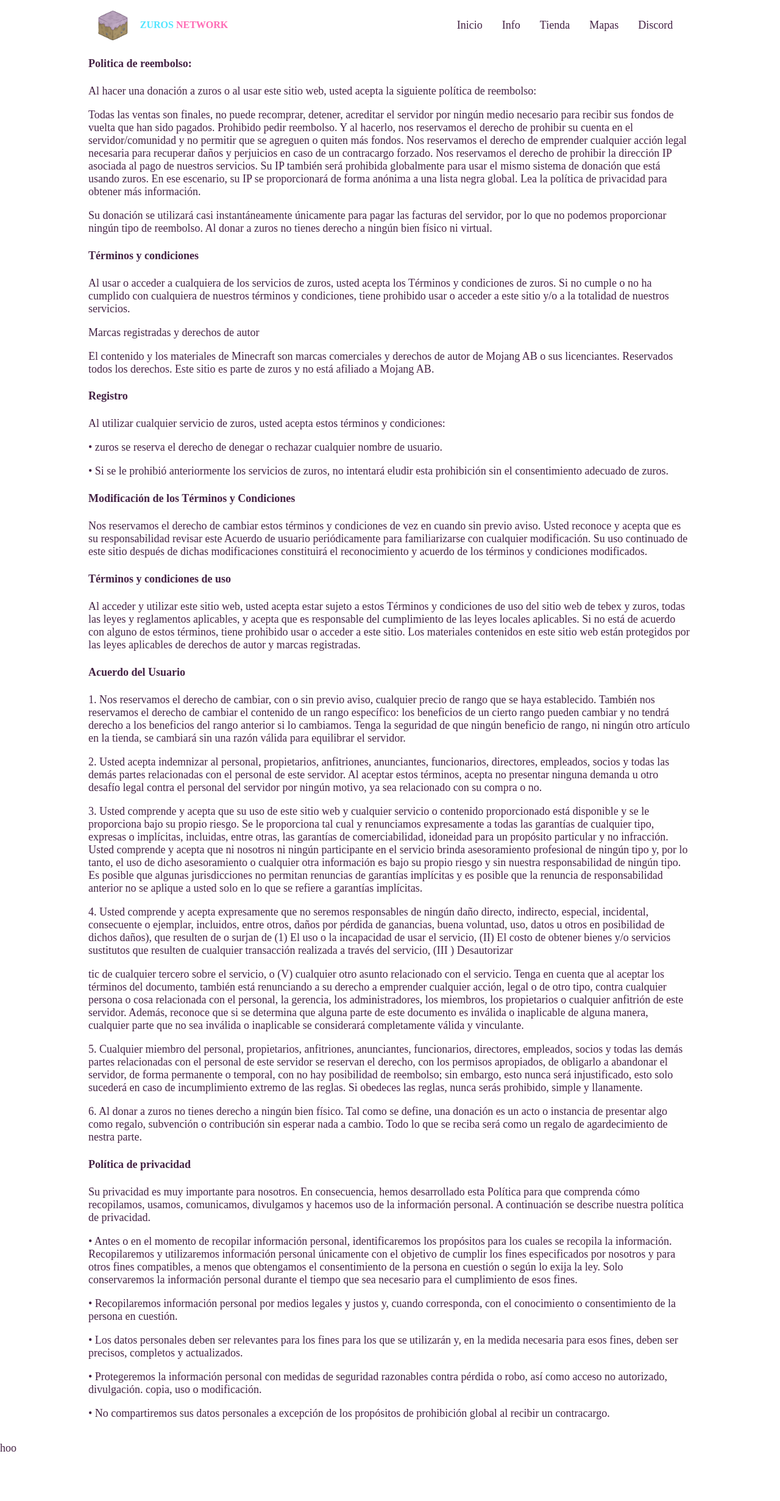
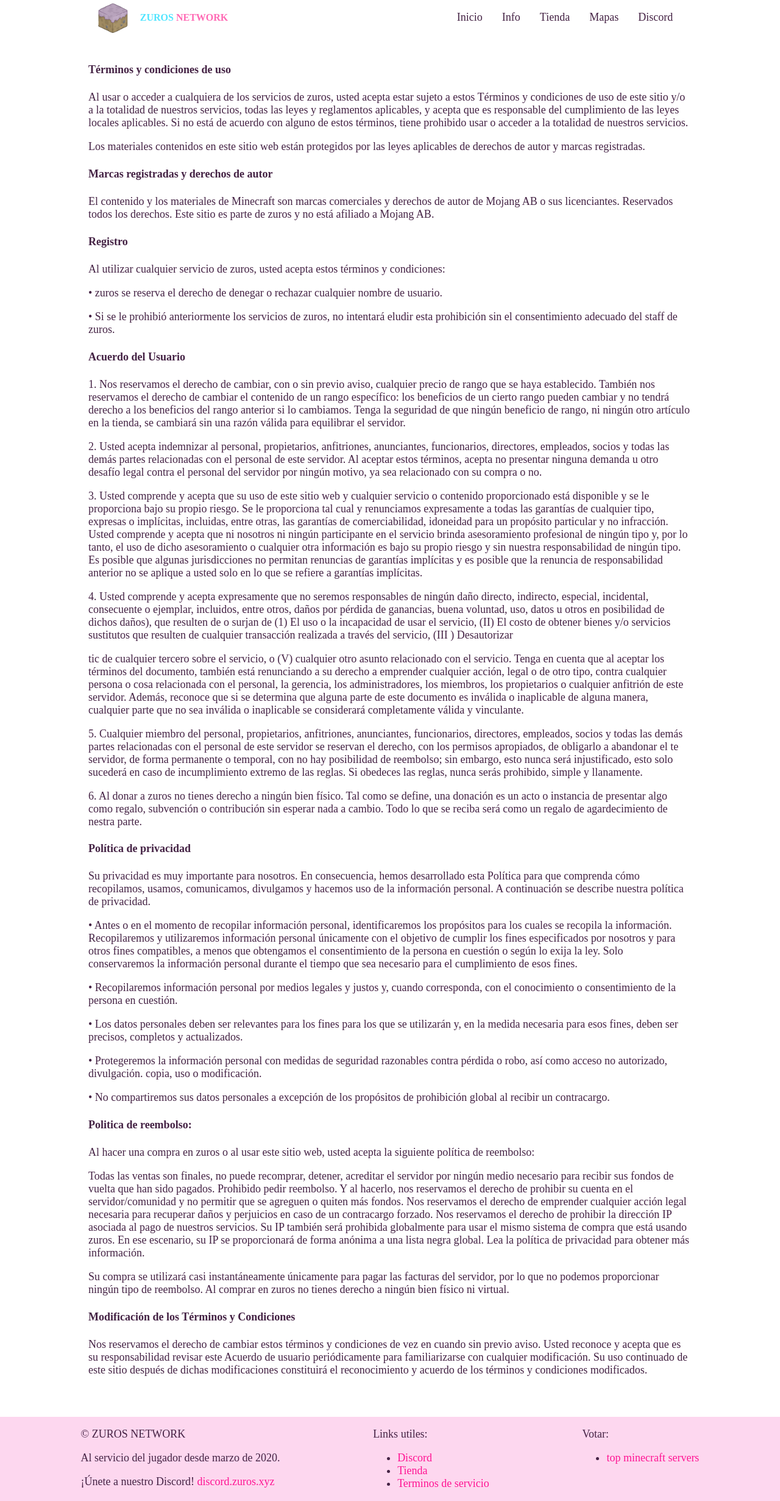
Before and after one commit to ZUROS-NETWORK/zuros-web, a React (Vite) app in the folder frontend/: page /legal-terms in a window 1280 px wide. Shown: the whole page at 61% size. Before the commit the page ends 2385 px from the top, so only its background shows below. Built offline with nearby package versions, Linux system fonts and the light colour scheme.

Commit message:
Modificatstyle improvementsion styles

```diff
--- a/frontend/src/App/App.css
+++ b/frontend/src/App/App.css
@@ -10,4 +10,9 @@ body, #root{
   height: 100vh;
   font-family: Quicksand;
   font-size: large;
+  flex: 1;
 }
+a {
+  text-decoration: none;
+  color:deeppink;
+}
--- a/frontend/src/App/App.jsx
+++ b/frontend/src/App/App.jsx
@@ -1,6 +1,6 @@
 import "./App.css";
 import { Routes, Route } from "react-router-dom";
-import Home from "../pages/Home";
+import { Home } from "../pages/Home";
 import Info from "../pages/Info";
 import Maps from "../pages/Maps";
 import Error404 from "../components/Error/Error404";
--- /dev/null
+++ b/frontend/src/components/Footer/Footer.css
@@ -0,0 +1,7 @@
+footer {
+display: flex;
+gap: 20px;
+justify-content: space-evenly;
+background-color: rgb(253, 215, 239);
+flex-shrink: 0;
+}
--- /dev/null
+++ b/frontend/src/components/Footer/Footer.jsx
@@ -0,0 +1,41 @@
+import "./Footer.css";
+
+export const Footer = () => {
+  return (
+    <footer>
+      <div className="footer">
+        <p>&copy; ZUROS NETWORK</p>
+        Al servicio del jugador desde marzo de 2020.
+        <p>
+          ¡Únete a nuestro Discord!{" "}
+          <a href="https://discord.zuros.xyz/">discord.zuros.xyz</a>
+        </p>
+      </div>
+
+      <div className="footer">
+        <p>Links utiles: </p>
+        <ul>
+          <li>
+            <a href="https://discord.zuros.xyz">Discord</a>
+          </li>
+          <li>
+            <a href="https://zuros.tebex.io/category/donar">Tienda</a>
+          </li>
+          <li>
+            <a href="/legal-terms">Terminos de servicio</a>
+          </li>
+        </ul>
+      </div>
+      <div className="footer">
+        <p>Votar: </p>
+        <ul>
+          <li>
+            <a href="https://topminecraftservers.org/server/23559">
+              top minecraft servers
+            </a>
+          </li>
+        </ul>
+      </div>
+    </footer>
+  );
+};
--- a/frontend/src/components/Layout/Layout.css
+++ b/frontend/src/components/Layout/Layout.css
@@ -3,7 +3,8 @@ main {
     margin: 0 auto;
     flex-direction: column;
     align-items: center;
-    justify-content: center;
     max-width: 990px;
-    gap: 10px;
+    padding: 3rem;
+    padding-top: 80px;
+    min-height: 76%;
 }
--- a/frontend/src/components/Layout/Layout.jsx
+++ b/frontend/src/components/Layout/Layout.jsx
@@ -1,6 +1,7 @@
 import { Outlet } from "react-router-dom";
 import Navbar from "../Navbar/Navbar";
 import "./Layout.css";
+import { Footer } from "../Footer/Footer";
 
 export const Layout = () => {
   return (
@@ -9,9 +10,7 @@ export const Layout = () => {
       <main>
         <Outlet />
       </main>
-      <footer>
-        <p>hoo</p>
-      </footer>
+      <Footer />
     </>
   );
 };
--- a/frontend/src/components/Navbar/Navbar.css
+++ b/frontend/src/components/Navbar/Navbar.css
@@ -2,7 +2,10 @@ header {
     display: flex;
     flex-direction: row;
     justify-content: space-around;
-    margin-top: 1%;
+
+    position: fixed;
+    width: 100%;
+    background-color: var(--background-color);
 }
 .logo {
     display: flex;
--- a/frontend/src/pages/LegalTerms/index.jsx
+++ b/frontend/src/pages/LegalTerms/index.jsx
@@ -1,93 +1,66 @@
 export const LegalTerms = () => {
   return (
     <section>
-      <h4>Politica de reembolso:</h4>
-      <p>
-        Al hacer una donación a zuros o al usar este sitio web, usted acepta la
-        siguiente política de reembolso:
-      </p>
-      <p>
-        Todas las ventas son finales, no puede recomprar, detener, acreditar el
-        servidor por ningún medio necesario para recibir sus fondos de vuelta
-        que han sido pagados. Prohibido pedir reembolso. Y al hacerlo, nos
-        reservamos el derecho de prohibir su cuenta en el servidor/comunidad y
-        no permitir que se agreguen o quiten más fondos. Nos reservamos el
-        derecho de emprender cualquier acción legal necesaria para recuperar
-        daños y perjuicios en caso de un contracargo forzado. Nos reservamos el
-        derecho de prohibir la dirección IP asociada al pago de nuestros
-        servicios. Su IP también será prohibida globalmente para usar el mismo
-        sistema de donación que está usando zuros. En ese escenario, su IP se
-        proporcionará de forma anónima a una lista negra global. Lea la política
-        de privacidad para obtener más información.&nbsp;
-      </p>
-      <p>
-        Su donación se utilizará casi instantáneamente únicamente para pagar las
-        facturas del servidor, por lo que no podemos proporcionar ningún tipo de
-        reembolso. Al donar a zuros no tienes derecho a ningún bien físico ni
-        virtual.
-      </p>
-      <h4>Términos y condiciones</h4>
+      <section>
+        <h4>Términos y condiciones de uso</h4>
         <p>
           Al usar o acceder a cualquiera de los servicios de zuros, usted acepta
-        los Términos y condiciones de zuros. Si no cumple o no ha cumplido con
-        cualquiera de nuestros términos y condiciones, tiene prohibido usar o
-        acceder a este sitio y/o a la totalidad de nuestros servicios.
+          estar sujeto a estos Términos y condiciones de uso de este sitio y/o a
+          la totalidad de nuestros servicios, todas las leyes y reglamentos
+          aplicables, y acepta que es responsable del cumplimiento de las leyes
+          locales aplicables. Si no está de acuerdo con alguno de estos
+          términos, tiene prohibido usar o acceder a la totalidad de nuestros
+          servicios.
+          <p>
+            Los materiales contenidos en este sitio web están protegidos por las
+            leyes aplicables de derechos de autor y marcas registradas.
           </p>
-      <p>Marcas registradas y derechos de autor&nbsp;</p>
+        </p>
+      </section>
+      <section>
+        <h4>Marcas registradas y derechos de autor&nbsp;</h4>
         <p>
           El contenido y los materiales de Minecraft son marcas comerciales y
-        derechos de autor de Mojang AB o sus licenciantes. Reservados todos los
-        derechos. Este sitio es parte de zuros y no está afiliado a Mojang AB.
+          derechos de autor de Mojang AB o sus licenciantes. Reservados todos
+          los derechos. Este sitio es parte de zuros y no está afiliado a Mojang
+          AB.
         </p>
+      </section>
+      <section>
         <h4>Registro&nbsp;</h4>
         <p>
           Al utilizar cualquier servicio de zuros, usted acepta estos términos y
           condiciones:
         </p>
         <p>
-        • zuros se reserva el derecho de denegar o rechazar cualquier nombre de
-        usuario.&nbsp;
+          • zuros se reserva el derecho de denegar o rechazar cualquier nombre
+          de usuario.&nbsp;
         </p>
         <p>
           • Si se le prohibió anteriormente los servicios de zuros, no intentará
-        eludir esta prohibición sin el consentimiento adecuado de zuros.
+          eludir esta prohibición sin el consentimiento adecuado del staff de
+          zuros.
         </p>
-      <h4>Modificación de los Términos y Condiciones&nbsp;</h4>
-      <p>
-        Nos reservamos el derecho de cambiar estos términos y condiciones de vez
-        en cuando sin previo aviso. Usted reconoce y acepta que es su
-        responsabilidad revisar este Acuerdo de usuario periódicamente para
-        familiarizarse con cualquier modificación. Su uso continuado de este
-        sitio después de dichas modificaciones constituirá el reconocimiento y
-        acuerdo de los términos y condiciones modificados.
-      </p>
-      <h4>Términos y condiciones de uso</h4>
-      <p>
-        Al acceder y utilizar este sitio web, usted acepta estar sujeto a estos
-        Términos y condiciones de uso del sitio web de tebex y zuros, todas las
-        leyes y reglamentos aplicables, y acepta que es responsable del
-        cumplimiento de las leyes locales aplicables. Si no está de acuerdo con
-        alguno de estos términos, tiene prohibido usar o acceder a este sitio.
-        Los materiales contenidos en este sitio web están protegidos por las
-        leyes aplicables de derechos de autor y marcas registradas.
-      </p>
+      </section>
+      <section>
         <h4>Acuerdo del Usuario</h4>
         <p>
           1. Nos reservamos el derecho de cambiar, con o sin previo aviso,
           cualquier precio de rango que se haya establecido. También nos
           reservamos el derecho de cambiar el contenido de un rango específico:
           los beneficios de un cierto rango pueden cambiar y no tendrá derecho a
-        los beneficios del rango anterior si lo cambiamos. Tenga la seguridad de
-        que ningún beneficio de rango, ni ningún otro artículo en la tienda, se
-        cambiará sin una razón válida para equilibrar el servidor.&nbsp;
+          los beneficios del rango anterior si lo cambiamos. Tenga la seguridad
+          de que ningún beneficio de rango, ni ningún otro artículo en la
+          tienda, se cambiará sin una razón válida para equilibrar el
+          servidor.&nbsp;
         </p>
         <p>
           2. Usted acepta indemnizar al personal, propietarios, anfitriones,
           anunciantes, funcionarios, directores, empleados, socios y todas las
           demás partes relacionadas con el personal de este servidor. Al aceptar
-        estos términos, acepta no presentar ninguna demanda u otro desafío legal
-        contra el personal del servidor por ningún motivo, ya sea relacionado
-        con su compra o no.&nbsp;
+          estos términos, acepta no presentar ninguna demanda u otro desafío
+          legal contra el personal del servidor por ningún motivo, ya sea
+          relacionado con su compra o no.&nbsp;
         </p>
         <p>
           3. Usted comprende y acepta que su uso de este sitio web y cualquier
@@ -95,59 +68,62 @@ export const LegalTerms = () => {
           bajo su propio riesgo. Se le proporciona tal cual y renunciamos
           expresamente a todas las garantías de cualquier tipo, expresas o
           implícitas, incluidas, entre otras, las garantías de comerciabilidad,
-        idoneidad para un propósito particular y no infracción. Usted comprende
-        y acepta que ni nosotros ni ningún participante en el servicio brinda
-        asesoramiento profesional de ningún tipo y, por lo tanto, el uso de
-        dicho asesoramiento o cualquier otra información es bajo su propio
-        riesgo y sin nuestra responsabilidad de ningún tipo. Es posible que
-        algunas jurisdicciones no permitan renuncias de garantías implícitas y
-        es posible que la renuncia de responsabilidad anterior no se aplique a
-        usted solo en lo que se refiere a garantías implícitas.&nbsp;
+          idoneidad para un propósito particular y no infracción. Usted
+          comprende y acepta que ni nosotros ni ningún participante en el
+          servicio brinda asesoramiento profesional de ningún tipo y, por lo
+          tanto, el uso de dicho asesoramiento o cualquier otra información es
+          bajo su propio riesgo y sin nuestra responsabilidad de ningún tipo. Es
+          posible que algunas jurisdicciones no permitan renuncias de garantías
+          implícitas y es posible que la renuncia de responsabilidad anterior no
+          se aplique a usted solo en lo que se refiere a garantías
+          implícitas.&nbsp;
         </p>
         <p>
-        4. Usted comprende y acepta expresamente que no seremos responsables de
-        ningún daño directo, indirecto, especial, incidental, consecuente o
-        ejemplar, incluidos, entre otros, daños por pérdida de ganancias, buena
-        voluntad, uso, datos u otros en posibilidad de dichos daños), que
-        resulten de o surjan de (1) El uso o la incapacidad de usar el servicio,
-        (II) El costo de obtener bienes y/o servicios sustitutos que resulten de
-        cualquier transacción realizada a través del servicio, (III )
-        Desautorizar
+          4. Usted comprende y acepta expresamente que no seremos responsables
+          de ningún daño directo, indirecto, especial, incidental, consecuente o
+          ejemplar, incluidos, entre otros, daños por pérdida de ganancias,
+          buena voluntad, uso, datos u otros en posibilidad de dichos daños),
+          que resulten de o surjan de (1) El uso o la incapacidad de usar el
+          servicio, (II) El costo de obtener bienes y/o servicios sustitutos que
+          resulten de cualquier transacción realizada a través del servicio,
+          (III ) Desautorizar
         </p>
         <p>
-        tic de cualquier tercero sobre el servicio, o (V) cualquier otro asunto
-        relacionado con el servicio. Tenga en cuenta que al aceptar los términos
-        del documento, también está renunciando a su derecho a emprender
-        cualquier acción, legal o de otro tipo, contra cualquier persona o cosa
-        relacionada con el personal, la gerencia, los administradores, los
-        miembros, los propietarios o cualquier anfitrión de este servidor.
-        Además, reconoce que si se determina que alguna parte de este documento
-        es inválida o inaplicable de alguna manera, cualquier parte que no sea
-        inválida o inaplicable se considerará completamente válida y
-        vinculante.&nbsp;
+          tic de cualquier tercero sobre el servicio, o (V) cualquier otro
+          asunto relacionado con el servicio. Tenga en cuenta que al aceptar los
+          términos del documento, también está renunciando a su derecho a
+          emprender cualquier acción, legal o de otro tipo, contra cualquier
+          persona o cosa relacionada con el personal, la gerencia, los
+          administradores, los miembros, los propietarios o cualquier anfitrión
+          de este servidor. Además, reconoce que si se determina que alguna
+          parte de este documento es inválida o inaplicable de alguna manera,
+          cualquier parte que no sea inválida o inaplicable se considerará
+          completamente válida y vinculante.&nbsp;
         </p>
         <p>
           5. Cualquier miembro del personal, propietarios, anfitriones,
           anunciantes, funcionarios, directores, empleados, socios y todas las
           demás partes relacionadas con el personal de este servidor se reservan
           el derecho, con los permisos apropiados, de obligarlo a abandonar el
-        servidor, de forma permanente o temporal, con no hay posibilidad de
+          te servidor, de forma permanente o temporal, con no hay posibilidad de
           reembolso; sin embargo, esto nunca será injustificado, esto solo
           sucederá en caso de incumplimiento extremo de las reglas. Si obedeces
           las reglas, nunca serás prohibido, simple y llanamente.&nbsp;
         </p>
         <p>
-        6. Al donar a zuros no tienes derecho a ningún bien físico. Tal como se
-        define, una donación es un acto o instancia de presentar algo como
-        regalo, subvención o contribución sin esperar nada a cambio. Todo lo que
-        se reciba será como un regalo de agardecimiento de nestra parte.
+          6. Al donar a zuros no tienes derecho a ningún bien físico. Tal como
+          se define, una donación es un acto o instancia de presentar algo como
+          regalo, subvención o contribución sin esperar nada a cambio. Todo lo
+          que se reciba será como un regalo de agardecimiento de nestra parte.
         </p>
+      </section>
+      <section>
         <h4>Política de privacidad</h4>
         <p>
           Su privacidad es muy importante para nosotros. En consecuencia, hemos
-        desarrollado esta Política para que comprenda cómo recopilamos, usamos,
-        comunicamos, divulgamos y hacemos uso de la información personal. A
-        continuación se describe nuestra política de privacidad.
+          desarrollado esta Política para que comprenda cómo recopilamos,
+          usamos, comunicamos, divulgamos y hacemos uso de la información
+          personal. A continuación se describe nuestra política de privacidad.
         </p>
         <p>
           • Antes o en el momento de recopilar información personal,
@@ -165,8 +141,8 @@ export const LegalTerms = () => {
           en cuestión.
         </p>
         <p>
-        • Los datos personales deben ser relevantes para los fines para los que
-        se utilizarán y, en la medida necesaria para esos fines, deben ser
+          • Los datos personales deben ser relevantes para los fines para los
+          que se utilizarán y, en la medida necesaria para esos fines, deben ser
           precisos, completos y actualizados.&nbsp;
         </p>
         <p>
@@ -175,9 +151,50 @@ export const LegalTerms = () => {
           divulgación. copia, uso o modificación.
         </p>
         <p>
-        • No compartiremos sus datos personales a excepción de los propósitos de
-        prohibición global al recibir un contracargo.
+          • No compartiremos sus datos personales a excepción de los propósitos
+          de prohibición global al recibir un contracargo.
         </p>
+      </section>
+      <section>
+        <h4>Politica de reembolso:</h4>
+        <p>
+          Al hacer una compra en zuros o al usar este sitio web, usted acepta la
+          siguiente política de reembolso:
+        </p>
+        <p>
+          Todas las ventas son finales, no puede recomprar, detener, acreditar
+          el servidor por ningún medio necesario para recibir sus fondos de
+          vuelta que han sido pagados. Prohibido pedir reembolso. Y al hacerlo,
+          nos reservamos el derecho de prohibir su cuenta en el
+          servidor/comunidad y no permitir que se agreguen o quiten más fondos.
+          Nos reservamos el derecho de emprender cualquier acción legal
+          necesaria para recuperar daños y perjuicios en caso de un contracargo
+          forzado. Nos reservamos el derecho de prohibir la dirección IP
+          asociada al pago de nuestros servicios. Su IP también será prohibida
+          globalmente para usar el mismo sistema de compra que está usando
+          zuros. En ese escenario, su IP se proporcionará de forma anónima a una
+          lista negra global. Lea la política de privacidad para obtener más
+          información.&nbsp;
+        </p>
+        <p>
+          Su compra se utilizará casi instantáneamente únicamente para pagar las
+          facturas del servidor, por lo que no podemos proporcionar ningún tipo
+          de reembolso. Al comprar en zuros no tienes derecho a ningún bien
+          físico ni virtual.
+        </p>
+      </section>
+
+      <section>
+        <h4>Modificación de los Términos y Condiciones&nbsp;</h4>
+        <p>
+          Nos reservamos el derecho de cambiar estos términos y condiciones de
+          vez en cuando sin previo aviso. Usted reconoce y acepta que es su
+          responsabilidad revisar este Acuerdo de usuario periódicamente para
+          familiarizarse con cualquier modificación. Su uso continuado de este
+          sitio después de dichas modificaciones constituirá el reconocimiento y
+          acuerdo de los términos y condiciones modificados.
+        </p>
+      </section>
     </section>
   );
 };
```
Also changed, not shown: frontend/src/pages/Home/index.jsx (+41 -9 lines), frontend/src/pages/Home/styles.css (added, +9 -0 lines). Lines whose indentation alone changed are shown as unchanged.
